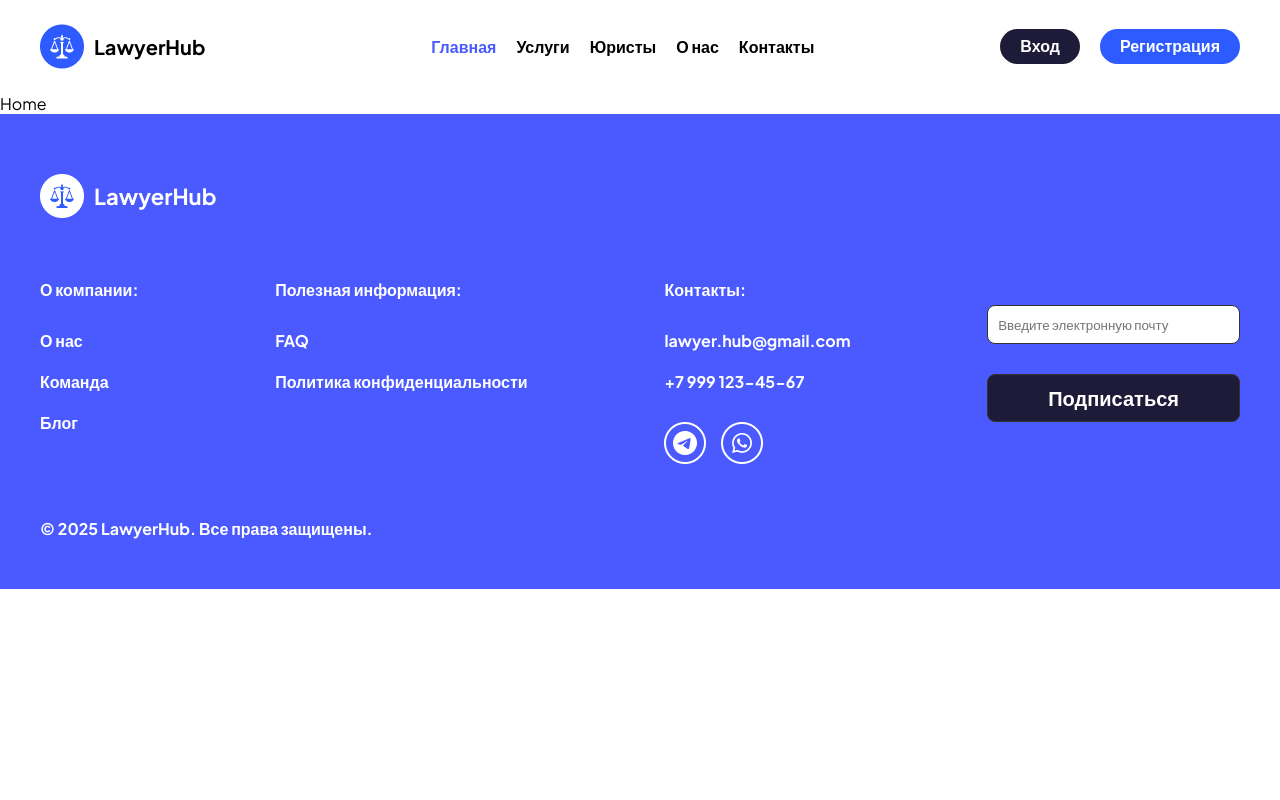
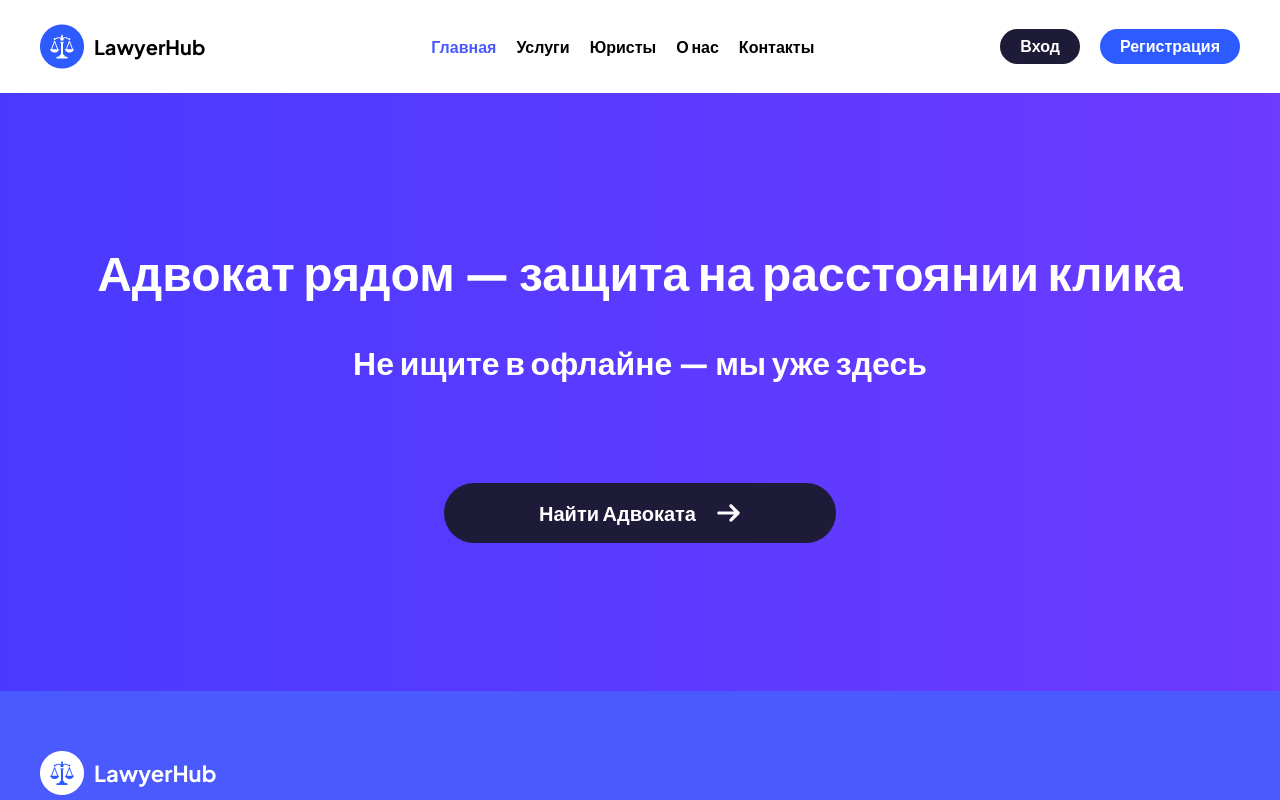
Before and after one commit to Puhovon/front-diplom, a React (Vite) app: page / in a window 1280 px wide. Shown: the top 800 px of the page. Built offline with nearby package versions, Linux system fonts and the light colour scheme.

Commit message:
add home page hero

```diff
--- a/src/App.jsx
+++ b/src/App.jsx
@@ -1,6 +1,6 @@
 // import RegistrationPage from '@pages/registrationPage.jsx'
 import { BrowserRouter, Routes, Route } from 'react-router-dom';
-import Home from '@pages/HomePage.jsx';
+import Home from '@pages/HomePage/HomePage.jsx';
 import Layout from '@components/Layout.jsx';
 import Registration from '@pages/registrationPage.jsx';
 import Profile from '@pages/UserProfilePage.jsx';
--- a/src/pages/HomePage/HomePage.jsx
+++ b/src/pages/HomePage/HomePage.jsx
@@ -0,0 +1,28 @@
+import styles from '@styles/homePage.module.css';
+import arrow from '@assets/icons/arrow_button.svg';
+
+const HomePage = () => {
+  return (
+    <>
+      <section className={styles.hero}>
+        <div className={styles.container}>
+          <div className={styles.heading}>
+            <h1>Адвокат рядом — защита на расстоянии клика</h1>
+            <p>Не ищите в офлайне — мы уже здесь</p>
+          </div>
+          <button className={styles.button}>
+            Найти Адвоката
+            <img src={arrow} className={styles.image} />
+          </button>
+        </div>
+      </section>
+      <section>
+        <div className={styles.container}>
+
+        </div>
+      </section>
+    </>
+  );
+};
+
+export default HomePage;
--- a/src/styles/homePage.module.css
+++ b/src/styles/homePage.module.css
@@ -0,0 +1,54 @@
+.hero {
+  background: -webkit-linear-gradient(90deg, #4a3aff, #6d3aff);
+  background: linear-gradient(90deg, #4a3aff, #6d3aff);
+  padding: 148px 0;
+}
+
+.container {
+  font-weight: 700;
+  max-width: 1280px;
+  margin: auto;
+  display: flex;
+  justify-content: center;
+  color: var(--white-color);
+  flex-direction: column;
+  text-align: center;
+  align-items: center;
+}
+
+.button {
+  width: 392px;
+  cursor: pointer;
+  border: none;
+  border-radius: 50px;
+  height: 60px;
+  color: var(--white-color);
+  background-color: var(--button-dark-color);
+  font-weight: 700;
+  font-size: 20px;
+  line-height: 30px;
+  letter-spacing: 0;
+  text-align: center;
+  margin: 100px 0 0 0; /* paragraph spacing снизу */
+  display: flex;
+  align-items: center; /* vertical alignment: middle */
+  justify-content: center; /* horizontal alignment: center */
+}
+
+.button:hover > .image {
+  transform: translateX(5px);
+}
+
+.image {
+  margin-left: 20px;
+  transition: all .1s ease-in-out;
+}
+
+.heading h1 {
+  margin: 0 0 40px 0;
+  font-size: 48px;
+}
+
+.heading p {
+  font-size: 32px;
+}
```
Also changed, not shown: src/assets/icons/arrow_button.svg (added).
